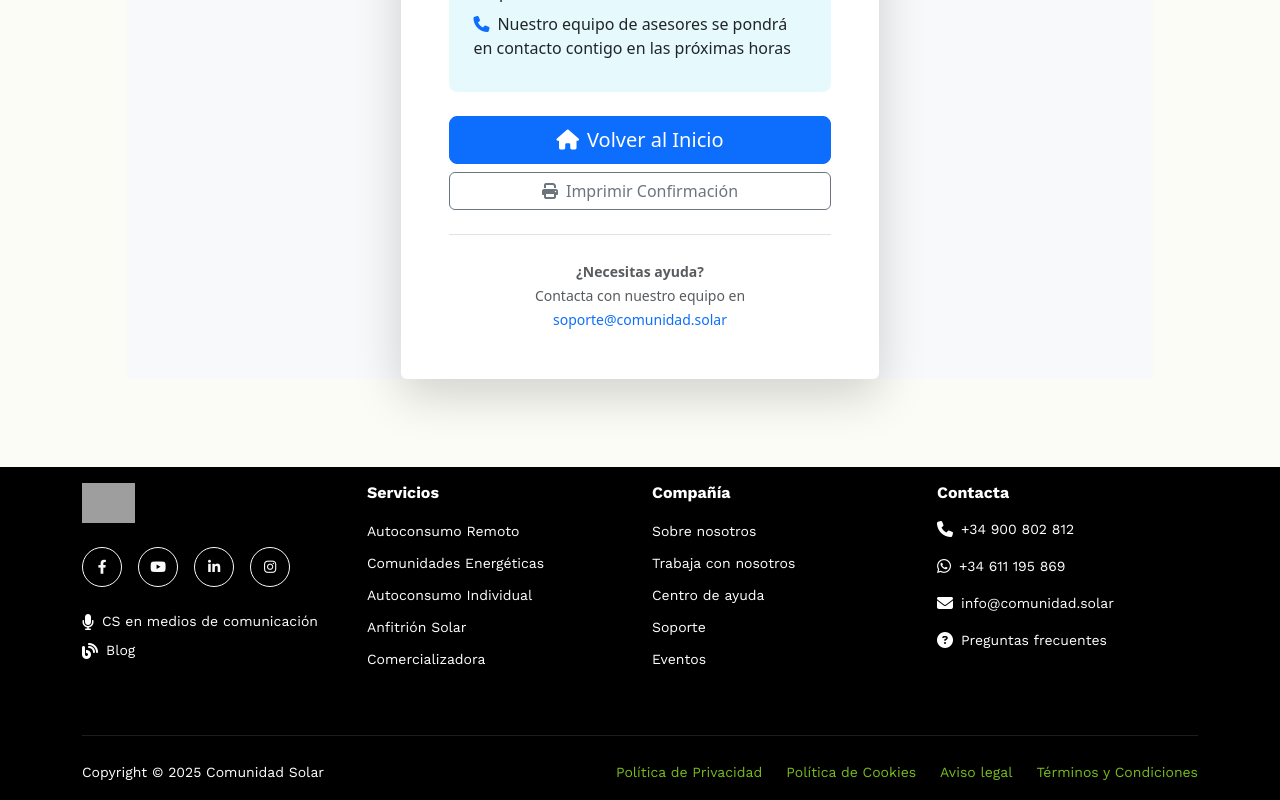
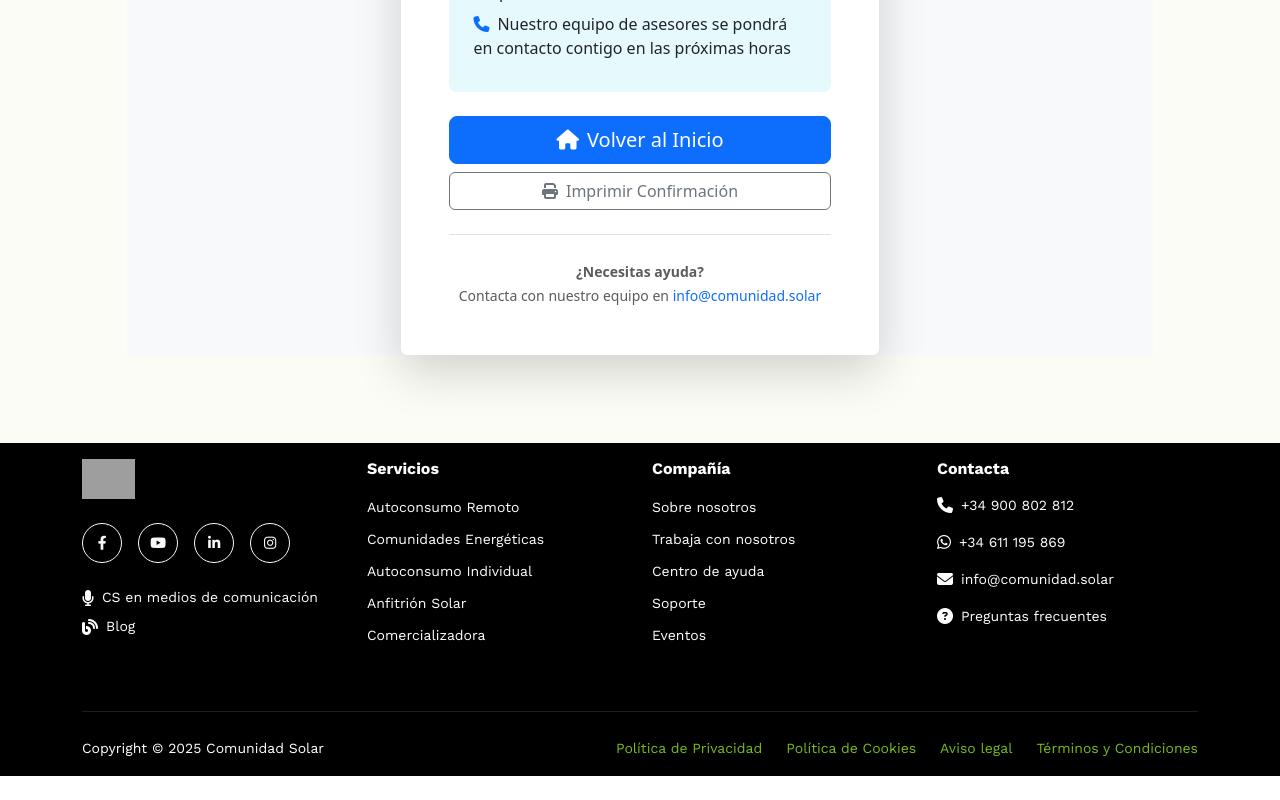
Before and after one commit to comunidad-solar/calculadora-baterias-ui, a React (Vite) app: page /pago-exitoso in a window 1280 px wide. Shown: the part 728-1528 px from the top of the page. After the commit the page ends 1504 px from the top, so only its background shows below. Built offline with nearby package versions, Linux system fonts and the light colour scheme; no server answers; grey boxes are pictures that could not be loaded.

Commit message:
added email info

```diff
--- a/src/components/PagoExitoso.tsx
+++ b/src/components/PagoExitoso.tsx
@@ -175,8 +175,8 @@ const PagoExitoso = () => {
                     <small className="text-muted">
                       <strong>¿Necesitas ayuda?</strong><br />
                       Contacta con nuestro equipo en{' '}
-                      <a href="mailto:soporte@comunidad.solar" className="text-decoration-none">
-                        soporte@comunidad.solar
+                      <a href="mailto:info@comunidad.solar" className="text-decoration-none">
+                        info@comunidad.solar
                       </a>
                     </small>
                   </div>
```
